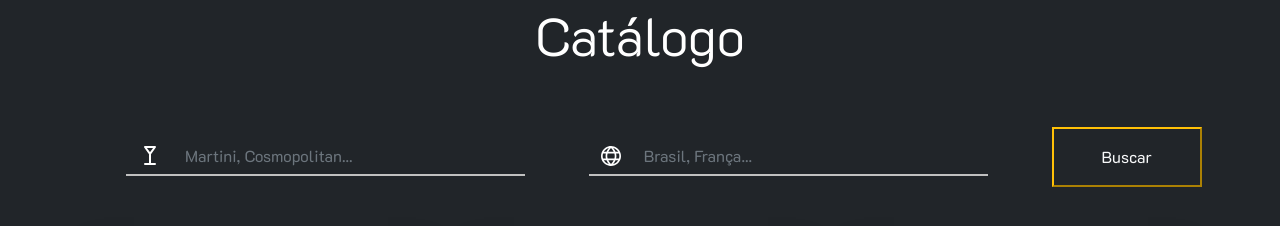
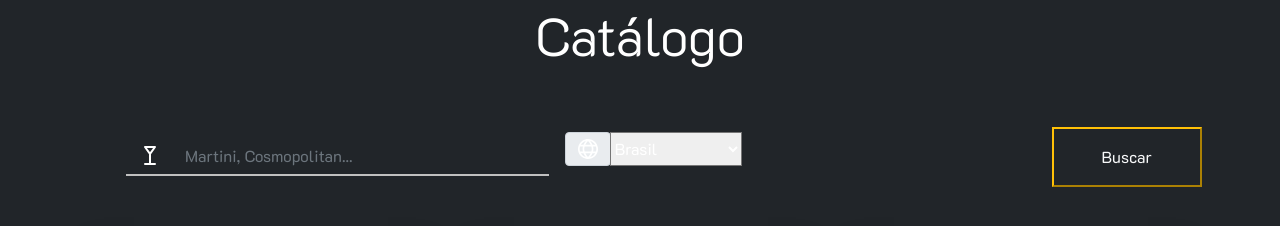
Before and after one commit to L4r1ss4Cr4v0/Taverna, a plain HTML site: page public/index.html in a window 1280 px wide. Shown: the part 2394-2620 px from the top of the page. Drawn offline with nearby package versions, Linux system fonts and the light colour scheme.

Commit message:
feat: add select by country field

```diff
--- a/public/css/styles.css
+++ b/public/css/styles.css
@@ -151,11 +151,15 @@
   width: fit-content;
 }
 
-form div {
+#select-itens{
+  color: black !important
+}
+
+#search-name {
   border-bottom: 2px solid gold;
 }
 
-form div:has(input:placeholder-shown) {
+#search-name:has(input:placeholder-shown) {
   border-bottom-color: silver;
 }
 
--- a/public/index.html
+++ b/public/index.html
@@ -200,7 +200,7 @@
     <section id="catalog" class="border-top border-warning mt-4 py-5">
       <h2>Catálogo</h2>
       <form class="d-flex align-items-center justify-content-center gap-3">
-        <div class="input-group flex-nowrap ms-5">
+        <div id="search-name" class="input-group flex-nowrap ms-5">
           <span
             class="input-group-text bg-transparent border-0"
             id="addon-wrapping"
@@ -229,11 +229,9 @@
             aria-describedby="addon-wrapping"
           />
         </div>
-        <div class="input-group flex-nowrap ms-5">
-          <span
-            class="input-group-text bg-transparent border-0 text-light"
-            id="addon-wrapping"
-          >
+          <div id="select-itens" class="input-group mb-3">
+            <div class="input-group-prepend">
+              <label class="input-group-text" for="inputGroupSelect01">
                 <svg
                   width="20"
                   height="20"
@@ -246,14 +244,14 @@
                   fill="white"
                 />
                </svg>
-          </span>
-          <input
-            type="text"
-            class="form-control bg-transparent border-0 text-light shadow-none"
-            placeholder="Brasil, França..."
-            aria-label="drink-country"
-            aria-describedby="addon-wrapping"
-          />
+          </label>
+            </div>
+            <select class="custom-select" id="inputGroupSelect01">
+              <option selected value="brasil">Brasil</option>
+              <option value="eua">Estados Unidos</option>
+              <option value="franca">França</option>
+              <option value="japao">Japão</option>
+            </select>
           </div>
         <button
           class="bg-transparent border-warning text-light px-5 py-3 ms-5"
--- a/public/js/app.js
+++ b/public/js/app.js
@@ -169,7 +169,7 @@
   for (let i = 0; i < drinks.length; i++) {
     const drink = drinks[i];
 
-    const column = `<div class="col-md-3 justify-content-md-center">
+    const column = `<div class="col-4 justify-content-md-center">
     <a href="details.html?id=${drink.id}">
         ${createCard(
           drink.name,
```
Lines whose indentation alone changed are shown as unchanged.
